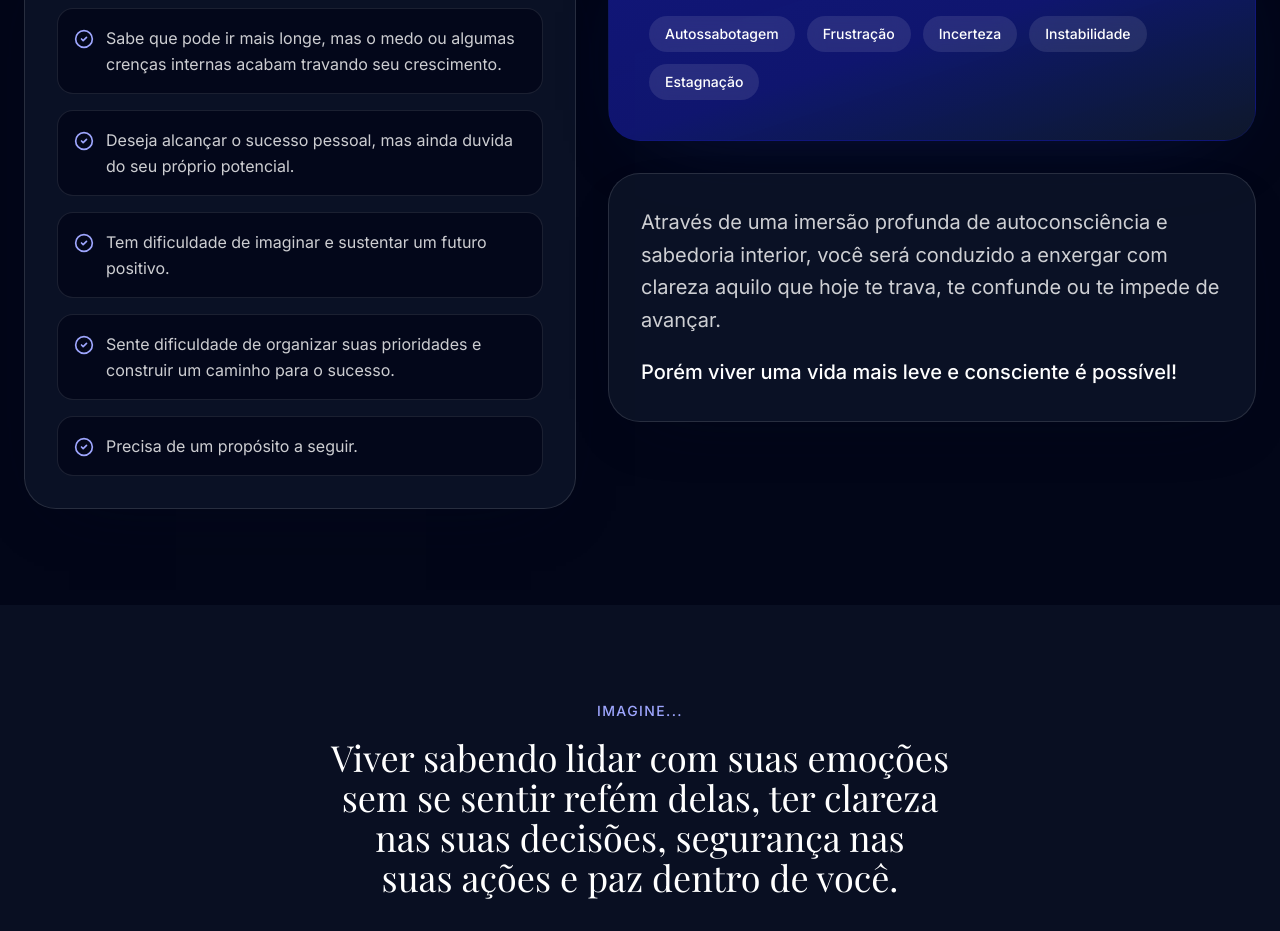
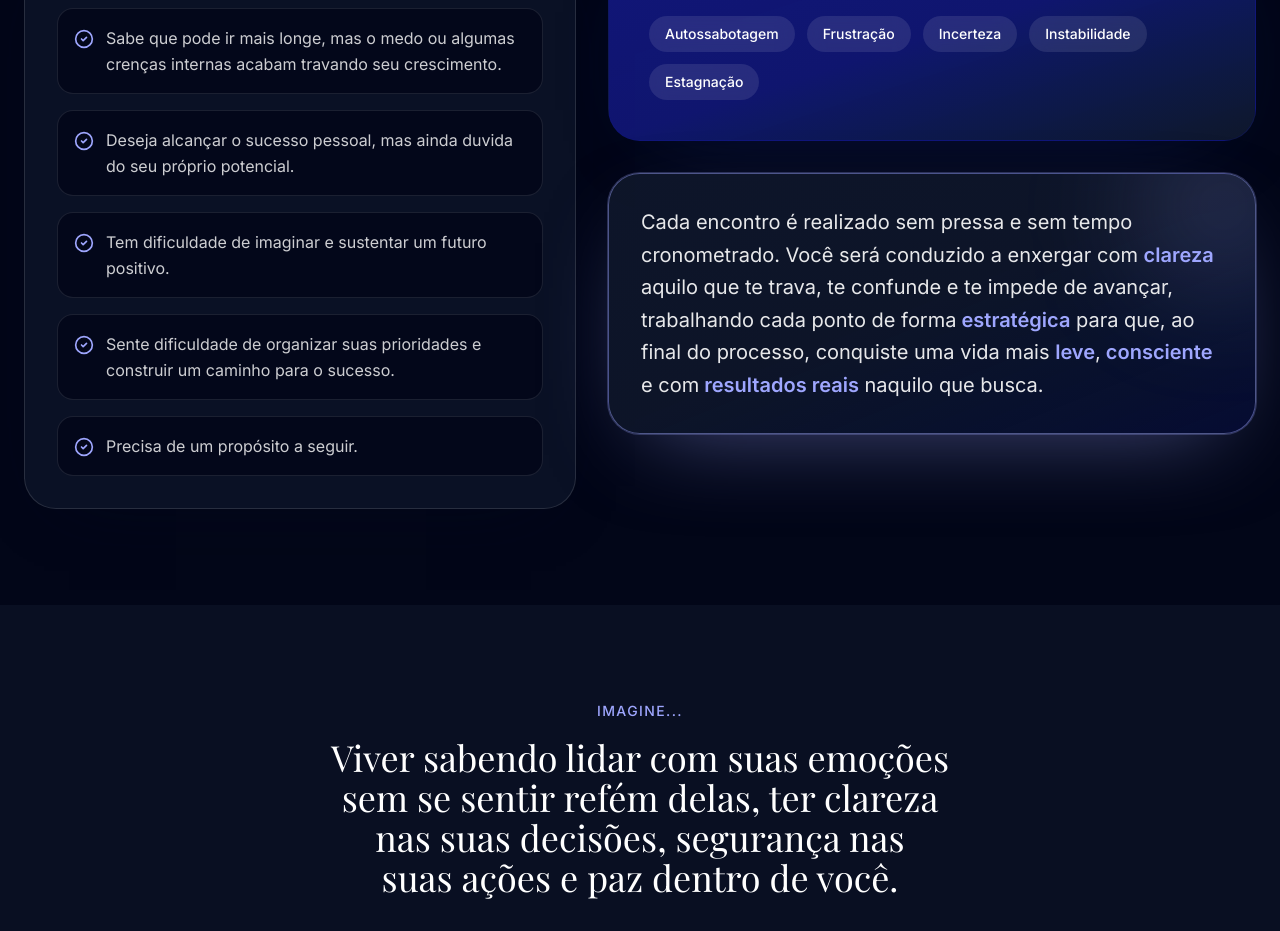
Before and after one commit to iluucasz/psicanalista-helena-rodriguez, a Next.js app: page /mentoria-rota-clara in a window 1280 px wide. Shown: the part 1300-2231 px from the top of the page. Built offline with nearby package versions, Linux system fonts and the light colour scheme; a web font is replaced by a local one.

Commit message:
Destaca card de imersao na mentoria

```diff
--- a/app/mentoria-rota-clara/page.tsx
+++ b/app/mentoria-rota-clara/page.tsx
@@ -165,12 +165,16 @@ export default function MentoriaRotaClaraPage() {
                 </div>
               </div>
 
-              <div className="rounded-4xl border border-white/12 bg-slate-900/70 p-8 shadow-[0_22px_70px_-45px_rgba(3,8,28,0.8)]">
-                <p className="text-lg leading-relaxed text-white/80 md:text-xl">
-                  Através de uma imersão profunda de autoconsciência e sabedoria interior, você será conduzido a enxergar com clareza aquilo que hoje te trava, te confunde ou te impede de avançar.
-                </p>
-                <p className="mt-5 text-lg font-medium leading-relaxed text-white md:text-xl">
-                  Porém viver uma vida mais leve e consciente é possível!
+              <div className="relative overflow-hidden rounded-4xl border border-secondary/45 bg-linear-to-br from-slate-900/92 via-slate-900/88 to-primary/25 p-8 ring-1 ring-secondary/25 shadow-[0_30px_95px_-40px_rgba(158,166,254,0.5)]">
+                <div className="pointer-events-none absolute -right-10 -top-10 h-36 w-36 rounded-full bg-secondary/25 blur-3xl" />
+                <p className="relative text-lg leading-relaxed text-white/90 md:text-xl">
+                  Cada encontro é realizado sem pressa e sem tempo cronometrado. Você será conduzido a
+                  enxergar com <span className="font-semibold text-secondary">clareza</span> aquilo que te
+                  trava, te confunde e te impede de avançar, trabalhando cada ponto de forma
+                  <span className="font-semibold text-secondary"> estratégica</span> para que, ao final do
+                  processo, conquiste uma vida mais <span className="font-semibold text-secondary">leve</span>,
+                  <span className="font-semibold text-secondary"> consciente</span> e com
+                  <span className="font-semibold text-secondary"> resultados reais</span> naquilo que busca.
                 </p>
               </div>
             </div>
```
